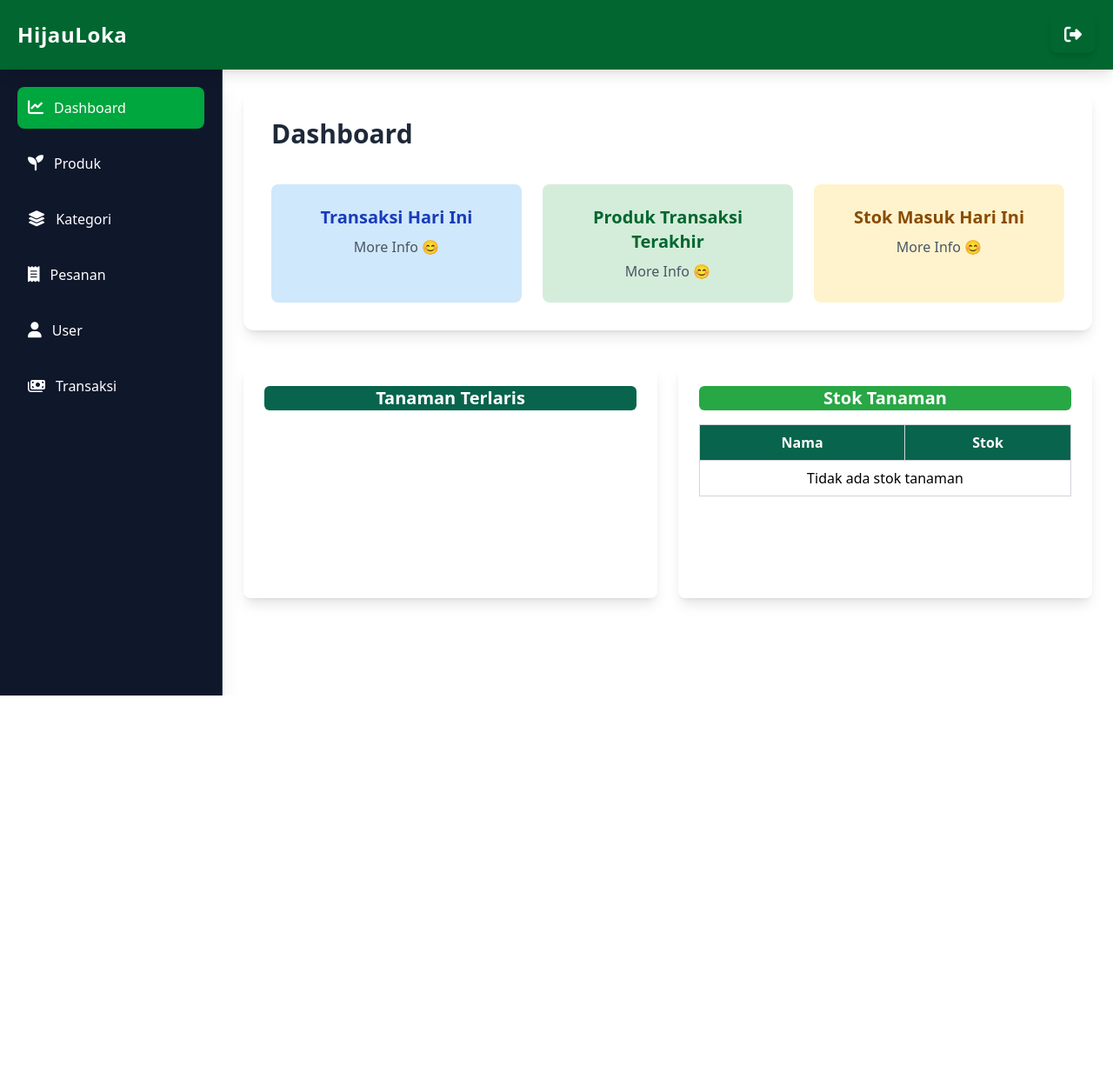
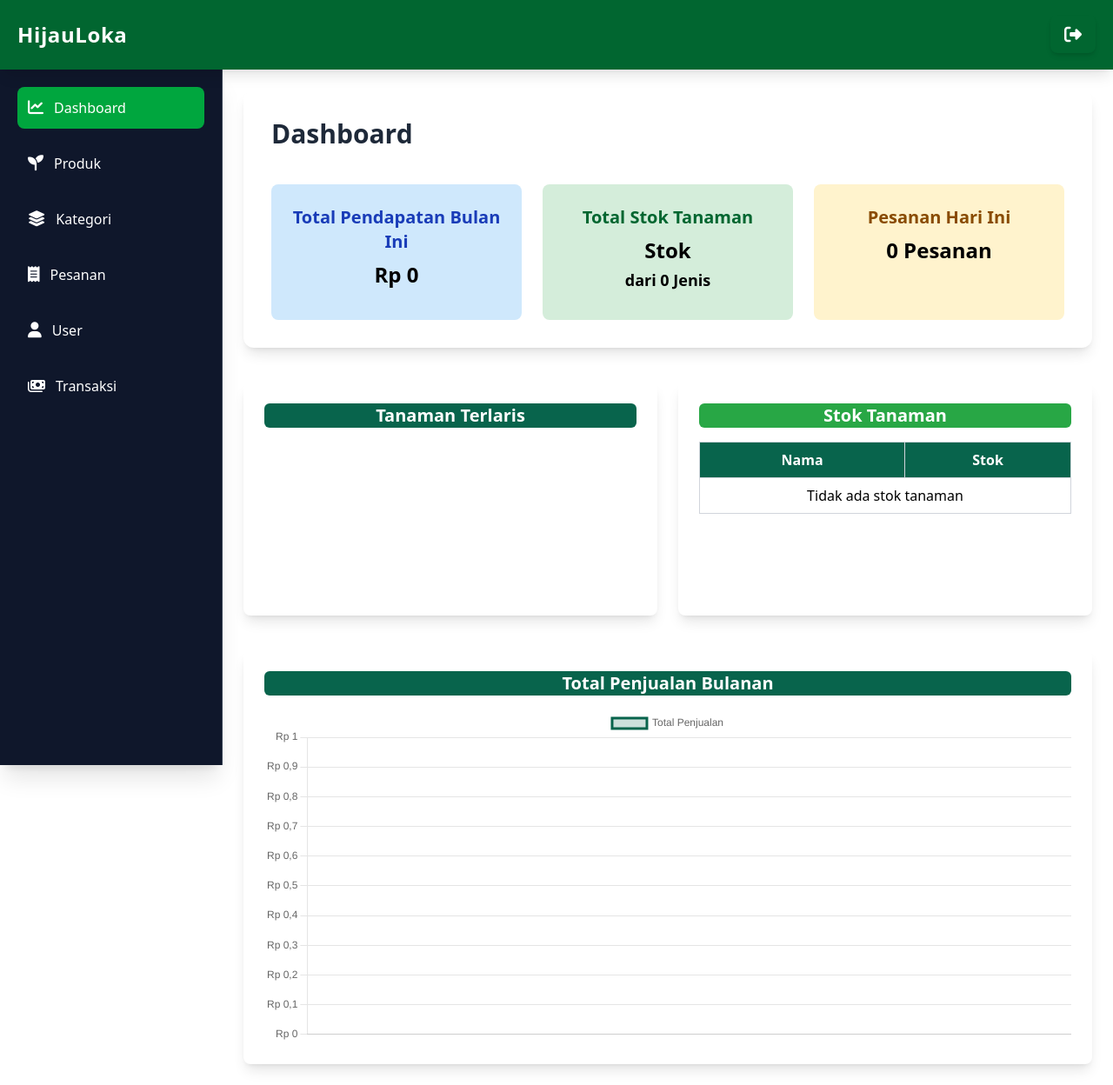
Before and after one commit to Rifaiiii04/hijauloka-dashboard, a CodeIgniter app: page /hijauloka/dashboard in a window 1280 px wide. Shown: the whole page at 87% size. Before the commit the page ends 800 px from the top, so only its background shows below. Run offline with CodeIgniter, Linux system fonts and the light colour scheme; the visitor is signed in with stand-in values (Sample User, id 1); data that the repository does not hold is empty.

Commit message:
Update Dashboard

```diff
--- a/application/controllers/Dashboard.php
+++ b/application/controllers/Dashboard.php
@@ -7,6 +7,7 @@ class Dashboard extends CI_Controller {
         parent::__construct();
         $this->load->model('Produk_model');
         $this->load->model('Laporan_model');
+        $this->load->model('Transaksi_model');
 
         if (!$this->session->userdata('logged_in')) {
             redirect('auth');
@@ -14,15 +15,15 @@ class Dashboard extends CI_Controller {
     }
 
     public function index() {
-
+        // Data existing
         $data['stok_tanaman'] = $this->Produk_model->get_stok_tanaman();
-
-
         $data['best_products'] = $this->Laporan_model->get_best_selling_products() ?? [];
-
-
         $data['monthly_sales'] = $this->Laporan_model->get_monthly_sales() ?? [];
 
+        // Data baru untuk card
+        $data['current_month_revenue'] = $this->Laporan_model->get_current_month_revenue();
+        $data['stok_summary'] = $this->Produk_model->get_stok_summary();
+        $data['today_orders'] = $this->Transaksi_model->get_today_orders_count();
 
         $this->load->view('dashboard', $data);
     }
@@ -31,8 +32,6 @@ class Dashboard extends CI_Controller {
         $best_products = $this->Laporan_model->get_best_selling_products() ?? [];
         $monthly_sales = $this->Laporan_model->get_monthly_sales() ?? [];
 
-        var_dump($best_products);
-
         header('Content-Type: application/json');
         echo json_encode([
             'best_products' => $best_products,
--- a/application/models/Laporan_model.php
+++ b/application/models/Laporan_model.php
@@ -23,4 +23,14 @@ class Laporan_model extends CI_Model {
         ");
         return $query->result();
     }
+
+    public function get_current_month_revenue() {
+        $query = $this->db->query("
+            SELECT SUM(total_bayar) as total
+            FROM transaksi
+            WHERE MONTH(tanggal_transaksi) = MONTH(CURDATE())
+              AND YEAR(tanggal_transaksi) = YEAR(CURDATE())
+        ");
+        return $query->row()->total ?? 0;
+    }
 }
--- a/application/models/Produk_model.php
+++ b/application/models/Produk_model.php
@@ -40,4 +40,14 @@ class Produk_model extends CI_Model {
                         ->get()
                         ->result();
     }
+
+    public function get_stok_summary() {
+        $query = $this->db->query("
+            SELECT
+                SUM(stok) as total_stok,
+                COUNT(id_product) as jenis_tanaman
+            FROM product
+        ");
+        return $query->row();
+    }
 }
--- a/application/models/Transaksi_model.php
+++ b/application/models/Transaksi_model.php
@@ -44,4 +44,13 @@ class Transaksi_model extends CI_Model {
         $this->db->insert('transaksi', $data);
         return $this->db->insert_id();
     }
+
+    public function get_today_orders_count() {
+        $query = $this->db->query("
+            SELECT COUNT(*) as total
+            FROM transaksi
+            WHERE DATE(tanggal_transaksi) = CURDATE()
+        ");
+        return $query->row()->total ?? 0;
+    }
 }
--- a/application/views/dashboard.php
+++ b/application/views/dashboard.php
@@ -6,26 +6,36 @@
     <div class="bg-white shadow-lg rounded-xl p-8">
         <h1 class="text-3xl font-extrabold text-gray-800 mb-10">Dashboard</h1>
 
+        <!-- Card Dashboard -->
         <div class="flex gap-6">
+            <!-- Total Pendapatan Bulan Ini -->
             <div class="p-6 rounded-lg text-center flex-1" style="background-color: #cfe8fc;">
-                <h2 class="text-xl font-bold text-blue-800 mb-2">Transaksi Hari Ini</h2>
-                <p class="text-gray-600 cursor-pointer hover:underline">More Info 😊</p>
+                <h2 class="text-xl font-bold text-blue-800 mb-2">Total Pendapatan Bulan Ini</h2>
+                <p class="text-2xl font-semibold mb-2">Rp <?= number_format($current_month_revenue, 0, ',', '.') ?></p>
             </div>
+
+            <!-- Total Stok & Jenis Tanaman -->
             <div class="p-6 rounded-lg text-center flex-1" style="background-color: #d4edda;">
-                <h2 class="text-xl font-bold text-green-800 mb-2">Produk Transaksi Terakhir</h2>
-                <p class="text-gray-600 cursor-pointer hover:underline">More Info 😊</p>
+                <h2 class="text-xl font-bold text-green-800 mb-2">Total Stok Tanaman</h2>
+                <p class="text-2xl font-semibold mb-2">
+                    <?= $stok_summary->total_stok ?> Stok<br>
+                    <span class="text-lg">dari <?= $stok_summary->jenis_tanaman ?> Jenis</span>
+                </p>
             </div>
+
+            <!-- Total Pesanan Hari Ini -->
             <div class="p-6 rounded-lg text-center flex-1" style="background-color: #fff3cd;">
-                <h2 class="text-xl font-bold text-yellow-800 mb-2">Stok Masuk Hari Ini</h2>
-                <p class="text-gray-600 cursor-pointer hover:underline">More Info 😊</p>
+                <h2 class="text-xl font-bold text-yellow-800 mb-2">Pesanan Hari Ini</h2>
+                <p class="text-2xl font-semibold mb-2"><?= $today_orders ?> Pesanan</p>
             </div>
         </div>
     </div>
 
+    <!-- Chart dan Tabel -->
     <div class="mt-10 flex flex-wrap justify-between gap-6">
         <!-- Pie Chart - Tanaman Terlaris -->
         <div class="shadow-lg rounded-lg p-6 flex-1 min-w-[48%]">
-            <h2 class="text-xl font-bold text-center mb-4 text-white rounded-md" style="background-color: #08644C;"">Tanaman Terlaris</h2>
+            <h2 class="text-xl font-bold text-center mb-4 text-white rounded-md" style="background-color: #08644C;">Tanaman Terlaris</h2>
             <div class="flex justify-center">
                 <canvas id="myPieChart" class="w-44 h-44"></canvas>
             </div>
@@ -60,44 +70,101 @@
             </div>
         </div>
     </div>
+
+    <!-- Line Chart Penjualan Bulanan -->
+    <div class="mt-10">
+        <div class="shadow-lg rounded-lg p-6 bg-white">
+            <h2 class="text-xl font-bold text-center mb-4 text-white rounded-md" style="background-color: #08644C;">
+                Total Penjualan Bulanan
+            </h2>
+            <div class="relative h-96">
+                <canvas id="lineChart"></canvas>
+            </div>
+        </div>
+    </div>
 </main>
 
 <script src="<?= base_url('assets/js/chart.js'); ?>"></script>
 
-
 <script>
 document.addEventListener("DOMContentLoaded", function () {
-    const chartData = {
+    // Pie Chart
+    const pieData = {
         products: <?= isset($best_products) ? json_encode($best_products) : '[]' ?>
     };
 
-    console.log("Data produk untuk chart:", chartData.products);
-
-    if (chartData.products && chartData.products.length > 0) {
-        const canvas = document.getElementById("myPieChart");
-        if (canvas) {
-            const ctx = canvas.getContext("2d");
-            new Chart(ctx, {
+    if (pieData.products && pieData.products.length > 0) {
+        const pieCtx = document.getElementById('myPieChart').getContext('2d');
+        new Chart(pieCtx, {
             type: "pie",
             data: {
-                    labels: chartData.products.map(p => p.nama_product),
+                labels: pieData.products.map(p => p.nama_product),
                 datasets: [{
-                        data: chartData.products.map(p => p.total),
-                        backgroundColor: chartData.products.map(() =>
-                            `#${Math.floor(Math.random() * 16777215).toString(16).padStart(6, '0')}`
-                        )
+                    data: pieData.products.map(p => p.total),
+                    backgroundColor: [
+                        '#08644C',
+                        '#28a745',
+                        '#cfe8fc',
+                        '#d4edda',
+                        '#fff3cd'
+                    ]
                 }]
             },
             options: {
                 responsive: true,
                 maintainAspectRatio: false,
+                plugins: {
+                    legend: {
+                        position: 'bottom'
+                    }
+                }
             }
         });
-        } else {
-            console.error("Canvas dengan id 'myPieChart' tidak ditemukan!");
     }
-    } else {
-        console.log("Data produk kosong atau tidak tersedia untuk chart.");
+
+    // Line Chart
+    const lineData = {
+        labels: <?= json_encode(array_column($monthly_sales, 'bulan')) ?>,
+        datasets: [{
+            label: 'Total Penjualan',
+            data: <?= json_encode(array_column($monthly_sales, 'total')) ?>,
+            borderColor: '#08644C',
+            backgroundColor: 'rgba(8, 100, 76, 0.2)',
+            tension: 0.4,
+            fill: true,
+            pointBackgroundColor: '#08644C',
+            pointBorderColor: '#fff',
+            pointHoverRadius: 8
+        }]
+    };
+
+    const lineCtx = document.getElementById('lineChart').getContext('2d');
+    new Chart(lineCtx, {
+        type: 'line',
+        data: lineData,
+        options: {
+            responsive: true,
+            maintainAspectRatio: false,
+            scales: {
+                y: {
+                    beginAtZero: true,
+                    ticks: {
+                        callback: function(value) {
+                            return 'Rp ' + value.toLocaleString('id-ID');
+                        }
+                    }
+                }
+            },
+            plugins: {
+                tooltip: {
+                    callbacks: {
+                        label: function(context) {
+                            return 'Rp ' + context.parsed.y.toLocaleString('id-ID');
+                        }
+                    }
+                }
+            }
         }
     });
+});
 </script>
--- a/assets/src/output.css
+++ b/assets/src/output.css
@@ -9,7 +9,6 @@
     --color-red-500: oklch(0.637 0.237 25.331);
     --color-red-600: oklch(0.577 0.245 27.325);
     --color-yellow-800: oklch(0.476 0.114 61.907);
-    --color-green-400: oklch(0.792 0.209 151.711);
     --color-green-500: oklch(0.723 0.219 149.579);
     --color-green-600: oklch(0.627 0.194 149.214);
     --color-green-700: oklch(0.527 0.154 150.069);
@@ -347,17 +337,11 @@
   .h-20 {
     height: calc(var(--spacing) * 20);
   }
-  .h-24 {
-    height: calc(var(--spacing) * 24);
-  }
-  .h-32 {
-    height: calc(var(--spacing) * 32);
-  }
   .h-44 {
     height: calc(var(--spacing) * 44);
   }
-  .h-64 {
-    height: calc(var(--spacing) * 64);
+  .h-96 {
+    height: calc(var(--spacing) * 96);
   }
   .h-full {
     height: 100%;
```
Also changed, not shown: other parts of assets/src/output.css (+0 -79 lines). Lines whose indentation alone changed are shown as unchanged.
